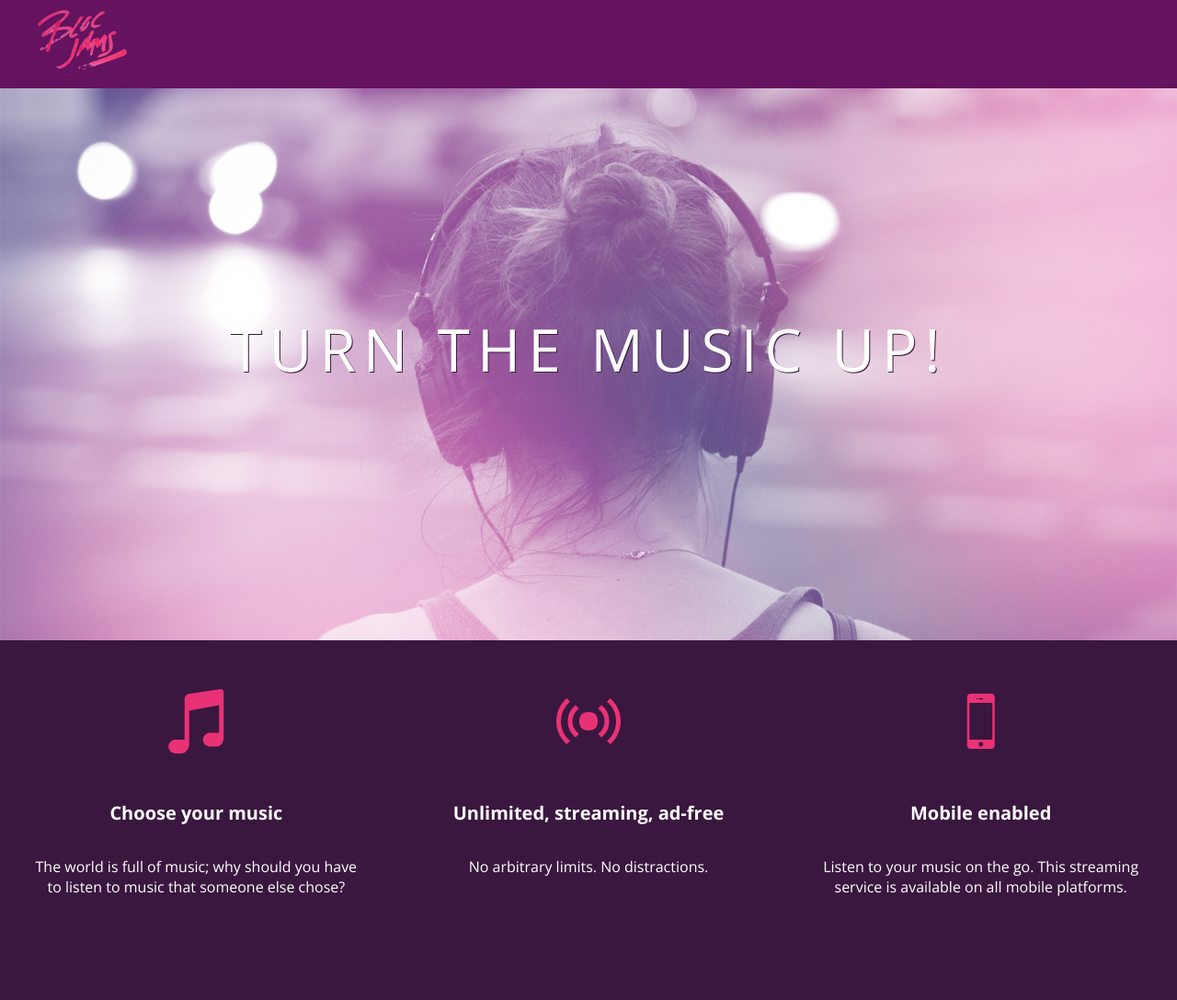
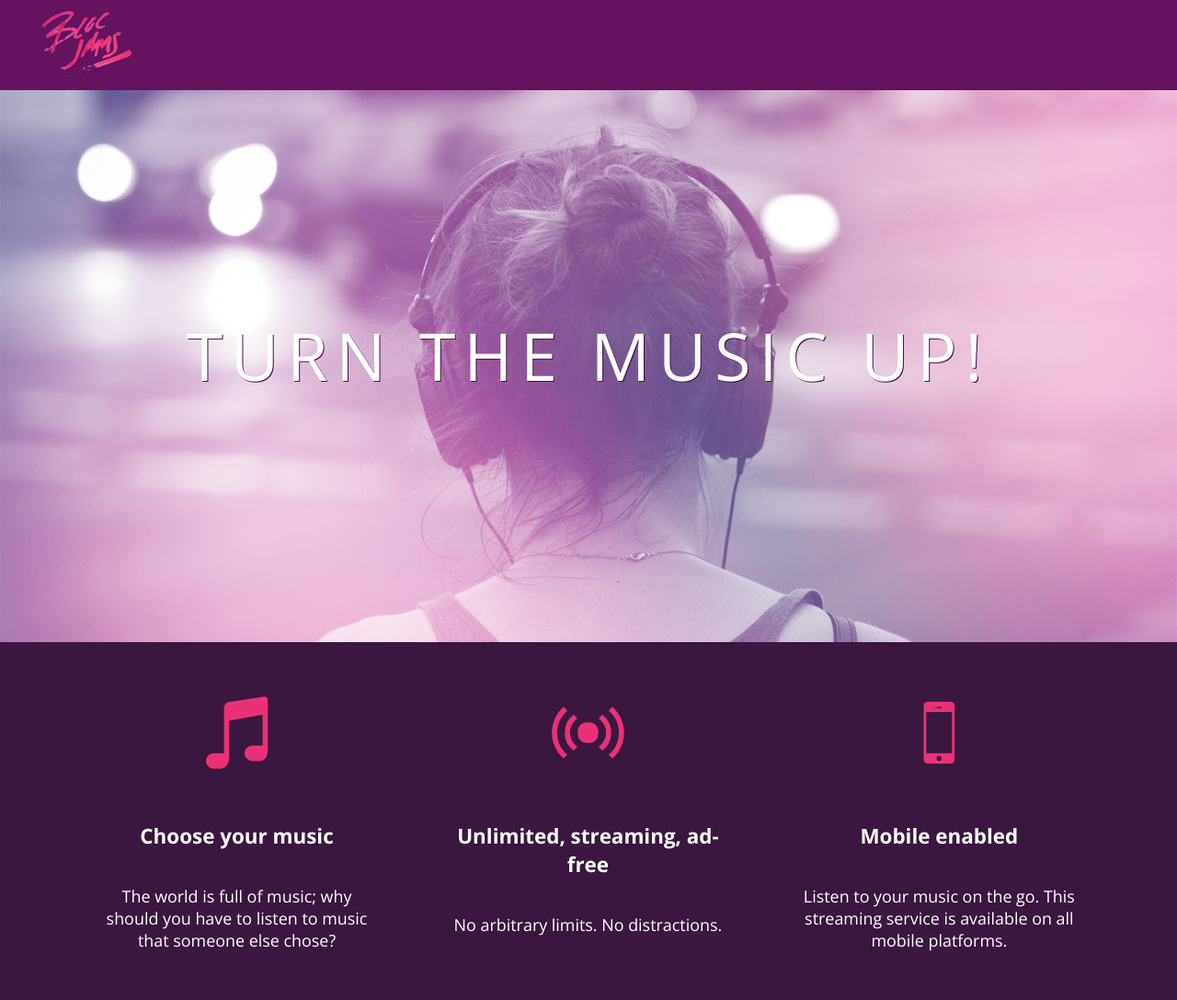
Before and after one commit to rolfea/bloc-jams, a plain HTML site: page index.html in a window 1280 px wide. Shown: the whole page at 92% size. Before the commit the page ends 1023 px from the top, so only its background shows below. Drawn offline with nearby package versions, Linux system fonts and the light colour scheme.

Commit message:
Add grid system

```diff
--- a/index.html
+++ b/index.html
@@ -2,10 +2,12 @@
 <html>
   <head>
     <title>Bloc Jams</title>
+    <meta name="viewport" content="width=device-width, initial-scale=1">
     <link rel="stylesheet" type="text/css" href="http://fonts.googleapis.com/css?family=Open+Sans:400,800,600,700,300">
     <link rel="stylesheet" type="text/css" href="http://code.ionicframework.com/ionicons/2.0.1/css/ionicons.min.css">
     <link rel="stylesheet" type="text/css" href="styles/normalize.css">
     <link rel="stylesheet" type="text/css" href="styles/main.css">
+    <link rel="stylesheet" type="text/css" href="styles/landing.css">
   </head>
   <body class="landing">
     <nav class="navbar"> <!-- navigation bar -->
@@ -14,18 +16,18 @@
       <section class="hero-content"> <!-- hero content -->
         <h1 class="hero-title">Turn the music up!</h1>
       </section>
-    <section class="selling-points"> <!-- selling points -->
-      <div class="point">
+    <section class="selling-points container"> <!-- selling points -->
+      <div class="point column third">
         <span class="ion-music-note"></span>
         <h5 class="point-title">Choose your music</h5>
         <p class="point-description">The world is full of music; why should you have to listen to music that someone else chose?</p>
       </div>
-      <div class="point">
+      <div class="point column third">
         <span class="ion-radio-waves"></span>
         <h5 class="point-title">Unlimited, streaming, ad-free</h5>
         <p class="point-description">No arbitrary limits. No distractions.</p>
       </div>
-      <div class="point">
+      <div class="point column third">
         <span class="ion-iphone"></span>
         <h5 class="point-title">Mobile enabled</h5>
         <p class="point-description">Listen to your music on the go. This streaming service is available on all mobile platforms.</p>
--- /dev/null
+++ b/styles/landing.css
@@ -0,0 +1,49 @@
+body.landing {
+  background-color: rgb(58,23,63);
+}
+
+.hero-content {
+  position: relative;
+  min-height: 600px;
+  background-image: url(../assets/images/bloc_jams_bg.jpg);
+  background-repeat: no-repeat;
+  background-position: center center;
+  background-size: cover;
+}
+
+.hero-content .hero-title {
+  position: absolute;
+  top: 40%;
+  -webkit-transform: translateY(-50%);
+  -moz-transform: translateY(-50%);
+  -ms-transform: translateY(-50%);
+  transform: translateY(-50%);
+  width: 100%;
+  text-align: center;
+  font-size: 4rem;
+  font-weight: 300;
+  text-transform: uppercase;
+  letter-spacing: 0.5rem;
+  text-shadow: 1px 1px 0px rgb(58,23,63);
+}
+
+.selling-points {
+  position: relative;
+}
+
+.point {
+  position: relative;
+  padding: 2rem;
+  text-align: center;
+}
+
+.point .point-title {
+  font-size: 1.25rem;
+}
+
+.ion-music-note,
+.ion-radio-waves,
+.ion-iphone {
+  color: rgb(233,50,117);
+  font-size: 5rem;
+}
--- a/styles/main.css
+++ b/styles/main.css
@@ -1,3 +1,9 @@
+*, *::before, *::after {
+  -moz-box-sizing: border-box;
+  -webkit-box-sizing: border-box;
+  box-sizing: border-box;
+}
+
 html {
   height: 100%;
   font-size: 100%;
@@ -7,10 +13,6 @@ body {
   font-family: 'Open Sans';
   color: white;
   min-height: 100%;
-}
-
-body.landing {
-  background-color: rgb(58,23,63);
 }
 
 .navbar {
@@ -23,55 +25,31 @@ body.landing {
   left: 2rem;
 }
 
-.hero-content {
-  position: relative;
-  min-height: 600px;
-  background-image: url(../assets/images/bloc_jams_bg.jpg);
-  background-repeat: no-repeat;
-  background-position: center center;
-  background-size: cover;
+.container {
+  margin: 0 auto;
+  max-width: 64rem;
 }
 
-.hero-content .hero-title {
-  position: absolute;
-  top: 40%;
-  -webkit-transform: translateY(-50%);
-  -moz-transform: translateY(-50%);
-  -ms-transform: translateY(-50%);
-  transform: translateY(-50%);
-  width: 100%;
-  text-align: center;
-  font-size: 4rem;
-  font-weight: 300;
-  text-transform: uppercase;
-  letter-spacing: 0.5rem;
-  text-shadow: 1px 1px 0px rgb(58,23,63);
+/* Medium and small screens (640px) */
+@media (min-width: 640px) {
+  html { font-size: 112%; }
+
+  .column {
+    float: left;
+    padding-left: 1rem;
+    padding-right: 1rem;
+  }
+
+  .column-full { width: 100%; }
+  .column.two-thirds { width: 66.7%; }
+  .column.half { width: 50%; }
+  .column.third { width: 33.3%; }
+  .column.fourth { width: 25%; }
+  .column.flow-opposite { float: right; }
+
 }
 
-.selling-points {
-  position: relative;
-  display: :table;
-  width: 100%;
-  -webkit-box-sizing: border-box;
-  -moz-box-sizing: border-box;
-  box-sizing: border-box;
+/* Large screens (1024px) */
+@media (min-width: 1024px) {
+  html { font-size: : 120%; }
 }
-
-.point {
-  display: table-cell;
-  position: relative;
-  width: 33.3%;
-  padding: 2rem;
-  text-align: center;
-}
-
-.point .point-title {
-  font-size: 1.25rem;
-}
-
-.ion-music-note,
-.ion-radio-waves,
-.ion-iphone {
-  color: rgb(233,50,117);
-  font-size: 5rem;
-}
```
